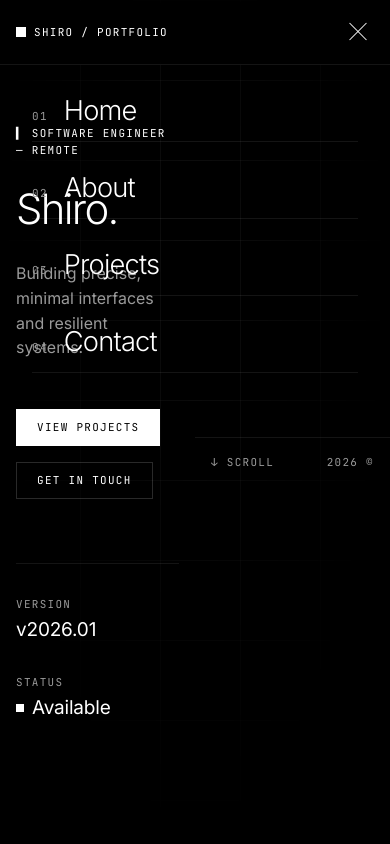
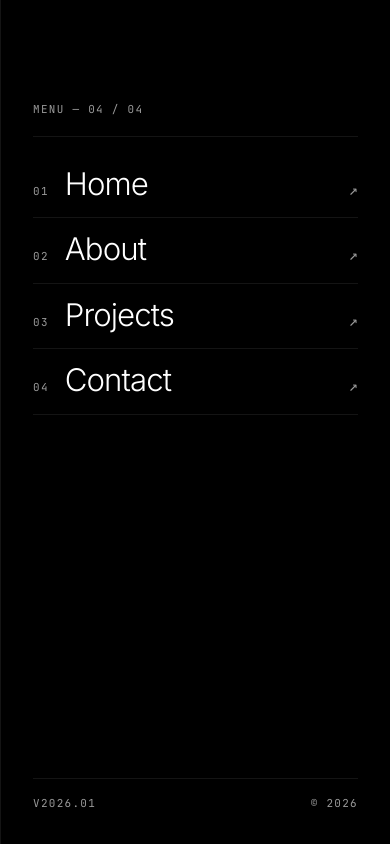
Before and after one commit to shiroshimazo/jrmy.sh, a React (Vite) app: page / in a window 390 px wide. Both pictures are taken after a click on the button "Open menu". Shown: the top 844 px of the page. Built offline with nearby package versions, Linux system fonts and the light colour scheme.

Commit message:
fix-navbar

```diff
--- a/src/components/Navbar.css
+++ b/src/components/Navbar.css
@@ -26,6 +26,8 @@
   display: inline-flex;
   align-items: center;
   gap: var(--s-sm);
+  position: relative;
+  z-index: 2;
 }
 
 .nav__brand-mark {
@@ -88,17 +90,27 @@
   font-family: var(--f-mono);
 }
 
+/* Hamburger button — 3 lines, animates to an X. */
 .nav__toggle {
   display: none;
-  width: 32px;
-  height: 32px;
+  width: 40px;
+  height: 40px;
   position: relative;
+  z-index: 2;
+  border: 1px solid var(--c-line-strong);
+  border-radius: var(--r-md);
+  background: transparent;
+  transition: border-color var(--dur) var(--ease);
 }
 
-.nav__toggle span {
+.nav__toggle:hover {
+  border-color: var(--c-primary);
+}
+
+.nav__toggle-bar {
   position: absolute;
-  left: 4px;
-  right: 4px;
+  left: 9px;
+  right: 9px;
   height: 1px;
   background: var(--c-primary);
   transition:
@@ -107,63 +119,133 @@
     opacity var(--dur) var(--ease);
 }
 
-.nav__toggle span:nth-child(1) {
-  top: 11px;
+.nav__toggle-bar:nth-child(1) {
+  top: 13px;
 }
-.nav__toggle span:nth-child(2) {
+.nav__toggle-bar:nth-child(2) {
   top: 19px;
 }
+.nav__toggle-bar:nth-child(3) {
+  top: 25px;
+}
 
-.nav__toggle.is-open span:nth-child(1) {
-  top: 15px;
+.nav__toggle.is-open .nav__toggle-bar:nth-child(1) {
+  top: 19px;
   transform: rotate(45deg);
 }
-.nav__toggle.is-open span:nth-child(2) {
-  top: 15px;
+.nav__toggle.is-open .nav__toggle-bar:nth-child(2) {
+  opacity: 0;
+  transform: scaleX(0);
+}
+.nav__toggle.is-open .nav__toggle-bar:nth-child(3) {
+  top: 19px;
   transform: rotate(-45deg);
 }
 
-.nav__drawer {
+/* --- Mobile drawer (rendered as sibling, outside .nav) --- */
+.drawer {
   position: fixed;
-  inset: 64px 0 0 0;
-  background: var(--c-neutral);
-  border-top: 1px solid var(--c-line);
-  transform: translateY(-8px);
-  opacity: 0;
+  inset: 0;
+  z-index: 60;
   pointer-events: none;
-  transition:
-    opacity var(--dur) var(--ease),
-    transform var(--dur) var(--ease);
+  visibility: hidden;
 }
 
-.nav__drawer.is-open {
-  opacity: 1;
-  transform: none;
+.drawer.is-open {
   pointer-events: auto;
+  visibility: visible;
 }
 
-.nav__drawer-list {
+.drawer__scrim {
+  position: absolute;
+  inset: 0;
+  width: 100%;
+  height: 100%;
+  background: rgba(0, 0, 0, 0.7);
+  border: 0;
+  padding: 0;
+  cursor: pointer;
+  opacity: 0;
+  transition: opacity var(--dur) var(--ease);
+}
+
+.drawer.is-open .drawer__scrim {
+  opacity: 1;
+}
+
+.drawer__panel {
+  position: absolute;
+  top: 0;
+  right: 0;
+  bottom: 0;
+  width: min(420px, 100%);
+  background: var(--c-neutral);
+  border-left: 1px solid var(--c-line);
+  display: flex;
+  flex-direction: column;
+  padding: calc(64px + var(--s-lg)) var(--s-lg) var(--s-lg);
+  transform: translateX(100%);
+  transition: transform var(--dur) var(--ease);
+  overflow-y: auto;
+  overscroll-behavior: contain;
+}
+
+.drawer.is-open .drawer__panel {
+  transform: none;
+}
+
+.drawer__top {
+  padding-bottom: var(--s-md);
+  border-bottom: 1px solid var(--c-line);
+  margin-bottom: var(--s-md);
+}
+
+.drawer__list {
   list-style: none;
   margin: 0;
-  padding: var(--s-lg);
+  padding: 0;
   display: flex;
   flex-direction: column;
-  gap: var(--s-lg);
 }
 
-.nav__drawer-link {
-  display: flex;
+.drawer__link {
+  display: grid;
+  grid-template-columns: auto 1fr auto;
   align-items: baseline;
   gap: var(--s-md);
+  padding-block: var(--s-md);
   border-bottom: 1px solid var(--c-line);
-  padding-bottom: var(--s-md);
+  color: var(--c-primary);
+  transition: padding-left var(--dur) var(--ease);
 }
 
-.display-sm {
-  font-size: clamp(1.75rem, 7vw, 2.4rem);
+.drawer__link:hover {
+  padding-left: var(--s-sm);
+}
+
+.drawer__num {
+  color: var(--c-secondary);
+}
+
+.drawer__label {
+  font-family: var(--f-sans);
+  font-size: clamp(1.75rem, 8vw, 2.4rem);
   font-weight: 300;
   letter-spacing: -0.03em;
   line-height: 1;
+}
+
+.drawer__arrow {
+  color: var(--c-secondary);
+  font-family: var(--f-mono);
+}
+
+.drawer__foot {
+  margin-top: auto;
+  padding-top: var(--s-md);
+  border-top: 1px solid var(--c-line);
+  display: flex;
+  justify-content: space-between;
 }
 
 @media (max-width: 720px) {
@@ -174,3 +256,11 @@
     display: inline-block;
   }
 }
+
+@media (min-width: 721px) {
+  /* Make absolutely sure the drawer never appears on desktop, even if
+     React state somehow gets toggled (e.g. resize from mobile). */
+  .drawer {
+    display: none;
+  }
+}
--- a/src/components/Navbar.jsx
+++ b/src/components/Navbar.jsx
@@ -40,15 +40,36 @@ export default function Navbar() {
     return () => io.disconnect();
   }, []);
 
+  // Lock body scroll while drawer open + close on Escape.
+  useEffect(() => {
+    if (!open) return;
+    const prevOverflow = document.body.style.overflow;
+    document.body.style.overflow = "hidden";
+    const onKey = (e) => {
+      if (e.key === "Escape") setOpen(false);
+    };
+    window.addEventListener("keydown", onKey);
+    return () => {
+      document.body.style.overflow = prevOverflow;
+      window.removeEventListener("keydown", onKey);
+    };
+  }, [open]);
+
   const handleNav = (e, id) => {
     e.preventDefault();
-    const el = document.getElementById(id);
-    if (el) el.scrollIntoView({ behavior: "smooth", block: "start" });
     setOpen(false);
+    // defer scroll until after drawer close paints
+    requestAnimationFrame(() => {
+      document.getElementById(id)?.scrollIntoView({
+        behavior: "smooth",
+        block: "start",
+      });
+    });
   };
 
   return (
-    <header className={`nav ${scrolled ? "nav--scrolled" : ""}`}>
+    <>
+      <header className={`nav ${scrolled || open ? "nav--scrolled" : ""}`}>
         <div className="container nav__row">
           <a
             href="#home"
@@ -85,38 +106,66 @@ export default function Navbar() {
             className={`nav__toggle ${open ? "is-open" : ""}`}
             aria-expanded={open}
             aria-controls="nav-drawer"
-          aria-label="Toggle menu"
+            aria-label={open ? "Close menu" : "Open menu"}
             onClick={() => setOpen((v) => !v)}
           >
-          <span />
-          <span />
+            <span className="nav__toggle-bar" />
+            <span className="nav__toggle-bar" />
+            <span className="nav__toggle-bar" />
           </button>
         </div>
+      </header>
 
+      {/* Drawer is rendered as a sibling so backdrop-filter on .nav
+          does not create a containing block that traps position:fixed. */}
       <div
         id="nav-drawer"
-        className={`nav__drawer ${open ? "is-open" : ""}`}
+        className={`drawer ${open ? "is-open" : ""}`}
         role="dialog"
         aria-modal="true"
+        aria-label="Navigation"
         aria-hidden={!open}
       >
-        <ul className="nav__drawer-list">
+        <button
+          type="button"
+          className="drawer__scrim"
+          aria-label="Close menu"
+          tabIndex={open ? 0 : -1}
+          onClick={() => setOpen(false)}
+        />
+
+        <div className="drawer__panel">
+          <div className="drawer__top">
+            <span className="label">Menu — 04 / 04</span>
+          </div>
+
+          <ul className="drawer__list">
             {links.map((l, i) => (
               <li key={l.id}>
                 <a
                   href={`#${l.id}`}
                   onClick={(e) => handleNav(e, l.id)}
-                className="nav__drawer-link"
+                  className="drawer__link"
+                  tabIndex={open ? 0 : -1}
                 >
-                <span className="label nav__num">
+                  <span className="label drawer__num">
                     {String(i + 1).padStart(2, "0")}
                   </span>
-                <span className="display-sm">{l.label}</span>
+                  <span className="drawer__label">{l.label}</span>
+                  <span className="drawer__arrow" aria-hidden="true">
+                    ↗
+                  </span>
                 </a>
               </li>
             ))}
           </ul>
+
+          <div className="drawer__foot">
+            <span className="label">v2026.01</span>
+            <span className="label">© {new Date().getFullYear()}</span>
           </div>
-    </header>
+        </div>
+      </div>
+    </>
   );
 }
```
Lines whose indentation alone changed are shown as unchanged.
